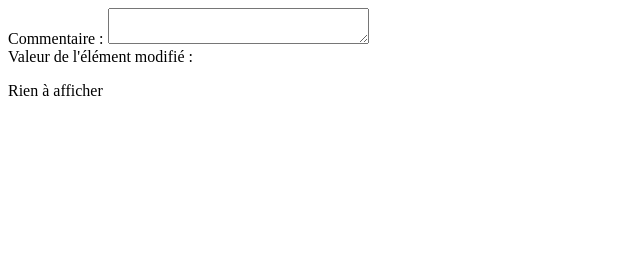
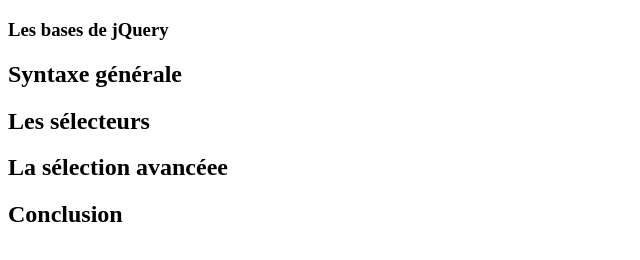
Before and after one commit to DARDORKE/Test-jQuery, a plain HTML site: page index.html in a window 1280 px wide. Shown: the whole page, without its empty margins (0-640 px from the left). Drawn offline with nearby package versions, Linux system fonts and the light colour scheme.

Commit message:
Animations

```diff
--- a/index.html
+++ b/index.html
@@ -10,16 +10,35 @@
 <script src="script.js"></script>
 
 <section>
-    <div id="content">
-        <form id="form">
-            <label for="comment">Commentaire :</label>
-            <textarea id="comment" name="comment" class="element" cols="30"></textarea>
-        </form>
-    </div>
-    <div>
-        Valeur de l'élément modifié :
-        <p id="elementValue">Rien à afficher</p>
-    </div>
+    <article>
+        <h1>Les bases de jQuery</h1>
+
+        <h2>Syntaxe générale</h2>
+        <p class="content">
+            Lorem ipsum dolor sit amet, consectetur adipiscing elit, sed do eiusmod tempor incididunt
+            ut labore et dolore magna aliqua. Ut enim ad minim veniam, quis nostrud exercitation ullamco
+            laboris nisi ut aliquip ex ea commodo consequat
+        </p>
+        <h2>Les sélecteurs</h2>
+        <p class="content">
+            Lorem ipsum dolor sit amet, consectetur adipiscing elit, sed do eiusmod tempor incididunt
+            ut labore et dolore magna aliqua. Ut enim ad minim veniam, quis nostrud exercitation ullamco
+            laboris nisi ut aliquip ex ea commodo consequat
+        </p>
+        <h2>La sélection avancéee</h2>
+        <p class="content">
+            Lorem ipsum dolor sit amet, consectetur adipiscing elit, sed do eiusmod tempor incididunt
+            ut labore et dolore magna aliqua. Ut enim ad minim veniam, quis nostrud exercitation ullamco
+            laboris nisi ut aliquip ex ea commodo consequat
+        </p>
+
+        <h2>Conclusion</h2>
+    </article>
 </section>
 </body>
+<style>
+    h1, h2 {
+        display: none;
+    }
+</style>
 </html>
--- a/script.js
+++ b/script.js
@@ -1,11 +1,4 @@
 $(document).ready(() => {
-    $(document).ready(() => {
-        let form = $('#form')
-
-        form.on('keyup', '.element', function () {
-            $('#elementValue').html($(this).val())
-        })
-
-        form.prepend('<input type="text" id="lastname" name="lastname" class="element" value="" />')
-        form.prepend('<label for="lastname">Lastname :</label>')
-    });
+    $('h1, h2').fadeIn('slow')
+    $('.content').fadeOut('slow')
+});
```
